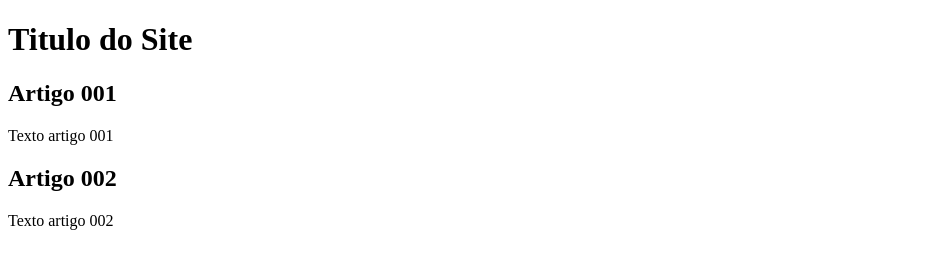
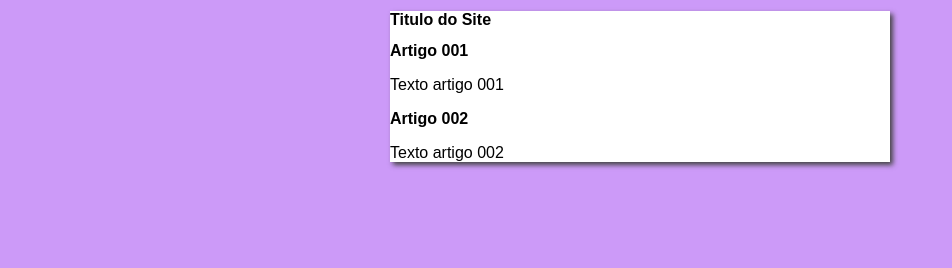
Before and after one commit to Tsuki669/site-curso, a plain HTML site: page index.html in a window 1280 px wide. Shown: the whole page, without its empty margins (0-952 px from the left). Drawn offline with Linux system fonts and the light colour scheme.

Commit message:
iniciei o design

```diff
--- /dev/null
+++ b/estilos/style.css
@@ -0,0 +1,16 @@
+* {
+    font-family: Arial, Helvetica, sans-serif;
+    font-size:  16px;
+
+}
+
+body {
+    background-color: rgb(204,  154, 248);
+}
+
+main {
+    background-color: #fff;
+    width: 500px;
+    margin: auto;
+    box-shadow: 3px 3px 5px rgb(68, 68, 68);
+}
--- a/index.html
+++ b/index.html
@@ -4,6 +4,7 @@
     <meta charset="UTF-8">
     <meta name="viewport" content="width=device-width, initial-scale=1.0">
     <title>Site CursoEmVideo</title>
+    <link rel="stylesheet" href="estilos/style.css">
 </head>
 <body>
     <main>
```
